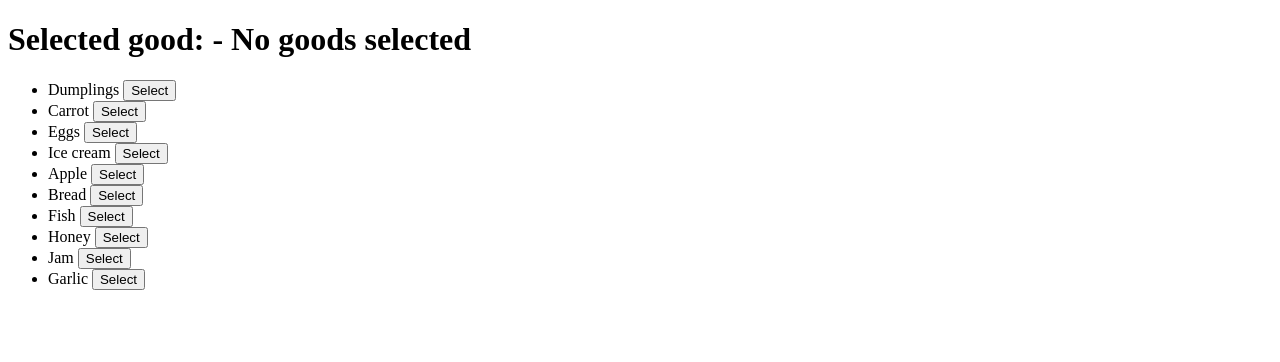
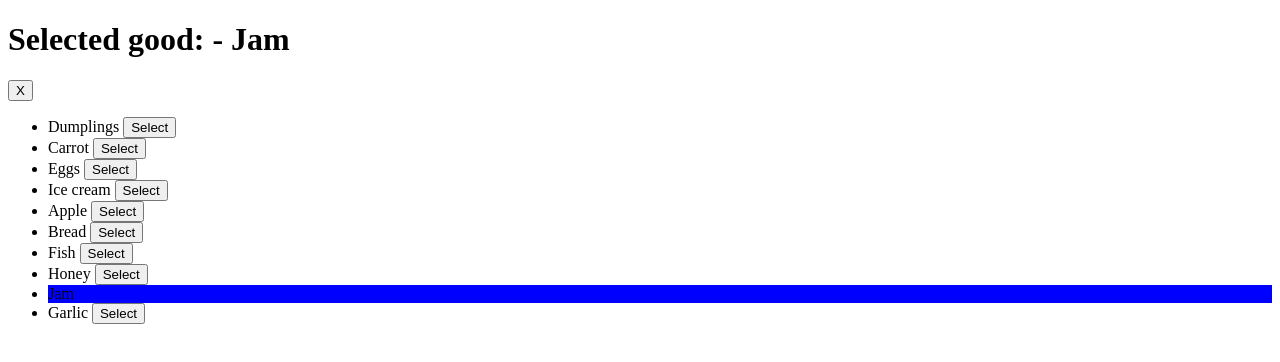
Before and after one commit to mate-academy/react_goods-selector, a React (Create React App) app: page / in a window 1280 px wide. Shown: the top 362 px of the page. Built offline with nearby package versions, Linux system fonts and the light colour scheme; the HTML template or start-up script is replaced by a standard one.

Commit message:
fixedSolution

```diff
--- a/src/App.js
+++ b/src/App.js
@@ -16,7 +16,19 @@ const goodsFromServer = [
 
 class App extends React.Component {
   state = {
-    selectedGood: null,
+    selectedGood: 'Jam',
+  }
+
+  resetGoods = () => {
+    this.setState({
+      selectedGood: null,
+    });
+  }
+
+  addGoods = (good) => {
+    this.setState({
+      selectedGood: good,
+    });
   }
 
   render() {
@@ -33,11 +45,7 @@ class App extends React.Component {
           className={selectedGood
             ? '' : 'Button'}
           type="button"
-          onClick={() => {
-            this.setState({
-              selectedGood: null,
-            });
-          }}
+          onClick={this.resetGoods}
         >
           X
         </button>
@@ -55,9 +63,7 @@ class App extends React.Component {
                   ? 'Button' : ''}
                 type="button"
                 onClick={() => {
-                  this.setState({
-                    selectedGood: good,
-                  });
+                  this.addGoods(good);
                 }}
               >
                 Select
```
